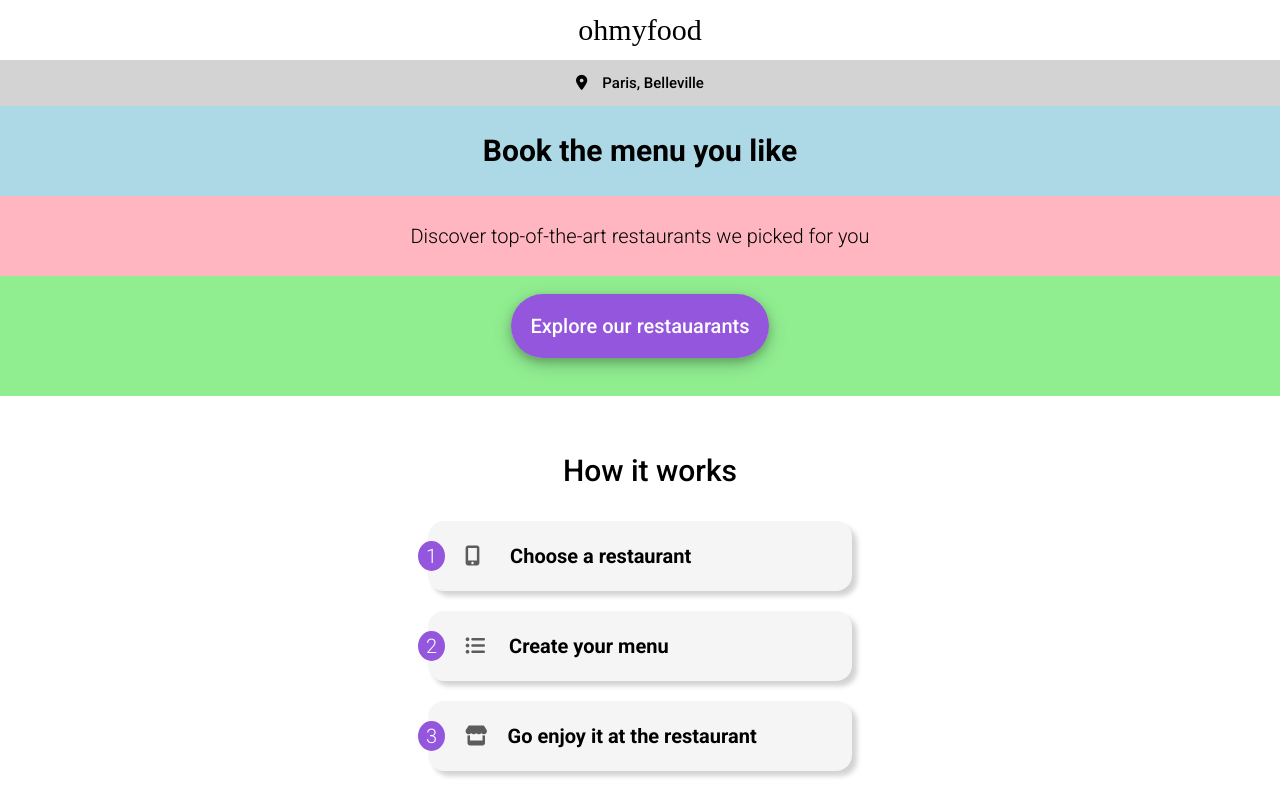
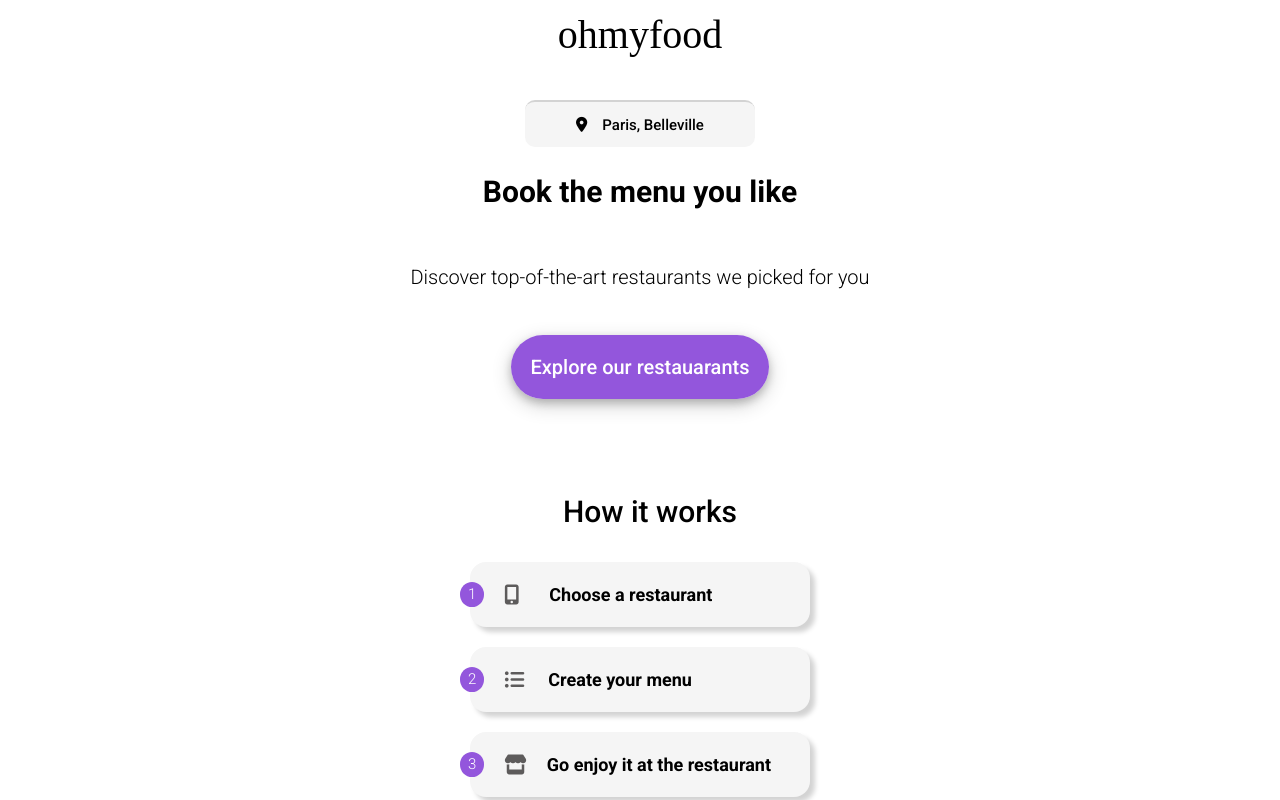
Before and after one commit to kris-v/project-3, a website: page index.html in a window 1280 px wide. Shown: the top 800 px of the page. Drawn offline with Linux system fonts and the light colour scheme; a web font is replaced by a local one.

Commit message:
Corrected Responsiveness for Wider Screens

```diff
--- a/sass/base/_responsive.scss
+++ b/sass/base/_responsive.scss
@@ -1,120 +1,35 @@
-// @include media-s {
-
-//     .home {
-//         .instructions {
-//             width: 100%;
-//             margin: 0 auto;
-//             padding-bottom: 4rem;
-
-//             h3 {
-//                 align-self: center;
-//             }
-//         }
-
-//         .nav {
-
-//             h3 {
-//                 align-self: center;
-//             }
-
-//             .new {
-//                 width: 20%;
-//             }
-//         }
-//     }
+@include media-md {
 
 
-//     .instruction-item {
-//         max-width: 65%;
-
-//         p {
-//             font-size: 2rem;
-//         }
-//     }
-
-//     .nav {
-
-//         .nav__link {
-//             width: 45%;
-//             min-width: 70vw;
-//             height: 60vh;
-//             margin-bottom: 7rem;
-//         }
-
-//         .nav__restaurant-img {
-//             width: 100%;
-//             height: 45vh;
-//         }
-
-//         p {
-//             font-size: 2.5rem;
-//         }
-
-//         .nav__link {
-//             .far.fa-heart {
-//                 font-size: 3.5rem;
-//             }
-//         }
-
-//     }
-
-//     .restaurant-img {
-//         background-size: cover;
-//         height: 100vh;
-//     }
-
-//     .restaurant {
-//         width: 100%;
-//         margin: 0 auto;
-
-//         .menu {
-//             width: 100%;
-//             flex-direction: row;
-//             flex-wrap: wrap;
-//             justify-content: space-around;
-
-//             .menu-item {
-//                 width: 40%;
-//             }
-//         }
-//     }
-
-//     .btn {
-//         width: 30%;
-//         margin: 0 auto;
-
-//     button {
-//         width: 100%;
-//         }
-
-//     }
-
-//     .info {
-//         flex-direction: row;
-//         width: 100%;
-//         align-items: center;
-//     }
-
-// }
+    header {
+        .sitename {
+            font-size: 4rem;
+            margin-bottom: 3rem;
+        }
+    }
 
 
+    .home {
 
+        .home-info__location {
+            background: whitesmoke;
+            height: 1.5rem;
+            width: 30%;
+            max-width: 200px;
+            margin: 0 auto;
+            border-radius: 10px;
+            border-top: 2px solid lightgrey;
+        }
 
-
-
-
-
-
-@include media-md {
-
-    .home {
         .instructions {
-            width: 100%;
-            margin: 0 auto;
-            padding-bottom: 4rem;
 
             h3 {
                 align-self: center;
+            }
+
+            .instruction-item {
+                min-width: 200px;
+                max-width: 300px;
             }
         }
 
@@ -124,84 +39,81 @@
                 align-self: center;
             }
 
-            .new {
-                width: 20%;
+            .nav__link {
+                width: 70%;
+                max-width: 450px;
+                max-height: 320px;
+                height: 50vh;
+                min-height: 280px;
+
+                .new {
+                    max-width: 70px;
+                }
             }
+
+            .nav__restaurant-img {
+                width: 100%;
+                height: 75%;
+            }
+
+        }
+
+        .info {
+            align-items: center;
         }
     }
 
+    .restaurant-img {
+        width: 90%;
+        height: 85%;
+        max-height: 600px;
+        position: relative;
+        z-index: 100;
+        background-size: cover;
+        overflow: hidden;
+    }
+        .restaurant {
 
-    .instruction-item {
-        max-width: 45%;
+            width: 100%;
 
-        p {
-            font-size: 2rem;
-        }
-    }
+            .title__name {
+                align-self: center;
+                margin: 0 auto;
+            }
 
-    .nav {
+            background-color: darken(whitesmoke, 5%);
+            position: absolute;
+            z-index: 500;
+            border-top-left-radius: 45px;
+            border-top-right-radius: 45px;
 
-        .nav__link {
-            width: 45%;
-            min-width: 55vw;
-            height: 60vh;
-            margin-bottom: 7rem;
-        }
+            .restaurant__course {
+                align-self: center;
+                margin: 0 auto;
 
-        .nav__restaurant-img {
-            width: 100%;
-            height: 45vh;
-        }
+                &:after {
+                    width: fit-content;
+                    border-bottom: 2px solid black;
+                }
+            }
 
-        p {
-            font-size: 2.5rem;
-        }
+            .menu {
+                max-width: 100%;
+                .menu-item {
+                    width: 50%;
+                    max-width: 350px;
+                }
+            }
 
-        .nav__link {
-            .far.fa-heart {
-                font-size: 3.5rem;
+            .btn__order {
+                width: 40%;
+                max-width: 210px;
+            }
+
+            .info {
+                align-items: center;
             }
         }
-
-    }
-
-    .restaurant-img {
-        background-size: cover;
-        height: 100vh;
-    }
-
-    .restaurant {
-        width: 100%;
-        margin: 0 auto;
-
-        .menu {
-            width: 100%;
-            flex-direction: row;
-            flex-wrap: wrap;
-            justify-content: space-around;
-
-            .menu-item {
-                width: 40%;
-            }
-        }
-    }
-
-    .btn {
-        width: 30%;
-        margin: 0 auto;
-
-    button {
-        width: 100%;
-        }
-
-    }
-
-    .info {
-        flex-direction: row;
-        width: 100%;
-        align-items: center;
-    }
-
 }
 
 
@@ -211,102 +123,22 @@
 
 
 
+@include media-s {
 
+    html {
+        font-size: 0.5em;
+    }
 
-@include media-lg {
+    .explore-link {
+        font-size: 1.5rem;
+    }
 
-    .home {
-        .instructions {
-            width: 100%;
-            margin: 0 auto;
-            padding-bottom: 4rem;
+    .instructions {
 
-            h3 {
-                align-self: center;
-            }
-        }
+        .instruction-item {
 
-        .nav {
+            p {font-size: 1.5rem;}
 
-            h3 {
-                align-self: center;
-            }
-
-            .new {
-                width: 20%;
-            }
         }
     }
-
-
-    .instruction-item {
-        max-width: 30%;
-
-        p {
-            font-size: 2rem;
-        }
-    }
-
-    .nav {
-
-        .nav__link {
-            width: 45%;
-            height: 60vh;
-            margin-bottom: 7rem;
-        }
-
-        .nav__restaurant-img {
-            width: 100%;
-            height: 45vh;
-        }
-
-        p {
-            font-size: 2.5rem;
-        }
-
-        .nav__link {
-            .far.fa-heart {
-                font-size: 3.5rem;
-            }
-        }
-
-    }
-
-    .restaurant-img {
-        background-size: cover;
-        height: 100vh;
-    }
-
-    .restaurant {
-        width: 100%;
-        margin: 0 auto;
-
-        .menu {
-            width: 100%;
-            flex-direction: row;
-            flex-wrap: wrap;
-            justify-content: space-around;
-
-            .menu-item {
-                width: 40%;
-            }
-        }
-    }
-
-    .btn {
-        width: 30%;
-        margin: 0 auto;
-
-    button {
-        width: 100%;
-        }
-
-    }
-
-    .info {
-        flex-direction: row;
-        width: 100%;
-        align-items: center;
-    }
-
 }
--- a/sass/layout/_footer.scss
+++ b/sass/layout/_footer.scss
@@ -21,6 +21,10 @@
         text-decoration: none;
         margin: 1rem 3rem;
         width: fit-content;
+
+        &:hover {
+            color: darken(whitesmoke, 35%);
+        }
     }
 
     .fas.fa-utensils {
--- a/sass/pages/_full-palette.scss
+++ b/sass/pages/_full-palette.scss
@@ -24,8 +24,8 @@
 
 .restaurant-img {
     width: 100vw;
-    height: 30vh;
-    max-height: 40rem;
+    // height: 30vh;
+    // max-height: 40rem;
 }
 
 .restaurant {
@@ -48,7 +48,6 @@
             content: '';
             display: block;
             position: relative;
-            // width: 60%;
             width: 12vw;
             border-bottom: 5px solid $tertiary-color;
             border-radius: 2px;
@@ -134,7 +133,7 @@
         box-shadow: 0 4px 8px 0 rgba(0, 0, 0, 0.2), 0 6px 20px 0 rgba(0, 0, 0, 0.19);
 
         &:hover {
-            background-color: lighten($primary-color, 15%);
+            background-color: lighten($primary-color, 5%);
             text-decoration: none;
             cursor: pointer;
             border: none;
--- a/sass/pages/_home.scss
+++ b/sass/pages/_home.scss
@@ -11,6 +11,7 @@
     &__location {
         text-align: center;
         background-color: lightgrey;
+        border-top: 1.5px solid gray;
         padding: 1.5rem;
         font-size: 1.5rem;
         font-weight: normal;
@@ -20,18 +21,18 @@
         text-align: center;
         font-weight: 700;
         padding: 3rem;
-        background: lightblue;
+        // background: lightblue;
     }
 
     &__subtitle {
         text-align: center;
         padding: 3rem;
-        background: lightpink;
+        // background: lightpink;
     }
 
     &__explore {
         text-align: center;
-        background: lightgreen;
+        // background: lightgreen;
         object-fit: contain;
         padding: 4rem;
         padding-bottom: 6rem;
@@ -52,6 +53,10 @@
     color: #fff;
     font-weight: normal;
     box-shadow: 0 4px 8px 0 rgba(0, 0, 0, 0.2), 0 6px 20px 0 rgba(0, 0, 0, 0.19);
+
+    &:hover {
+        background-color: lighten($primary-color, 5%);
+    }
 }
 
 .instructions {
@@ -136,6 +141,10 @@
         box-shadow: 0 4px 8px 0 rgba(0, 0, 0, 0.2), 0 6px 20px 0 rgba(0, 0, 0, 0.19);
         position: relative;
 
+        &:hover {
+            color: lighten(black, 45%);
+        }
+
         .new {
             background-color: $tertiary-color;
             color: darken($tertiary-color, 35%);
@@ -153,7 +162,7 @@
 
     &__restaurant-img {
         width: 88vw;
-        height: 21vh;
+        height: 22vh;
         // max-height: 20rem;
         border-top-left-radius: 20px;
         border-top-right-radius: 20px;
--- a/sass/utils/_mixins.scss
+++ b/sass/utils/_mixins.scss
@@ -5,26 +5,24 @@
     // justify-content: space-around;
 }
 
-@mixin media-s {
-    @media screen and (min-width: 600px) and (max-width: 768px) {
+
+
+
+// @mixin media-s {
+//     @media screen and (max-width: 768px) {
+//         @content;
+//     }
+// }
+
+
+@mixin media-md {
+    @media screen and (min-width: 480px) {
         @content;
     }
 }
 
-@mixin media-md {
-    @media screen and (min-width: 768px) and (max-width: 1024px) {
+@mixin media-s {
+    @media screen and (max-width: 360px) {
         @content;
     }
 }
-
-@mixin media-lg {
-    @media screen and (min-width: 1024px) {
-        @content;
-    }
-}
-
-@mixin media-xl {
-    @media screen and (min-width: 1600px) {
-        @content;
-    }
-}
```
Also changed, not shown: css/style.css, 1 other file.
